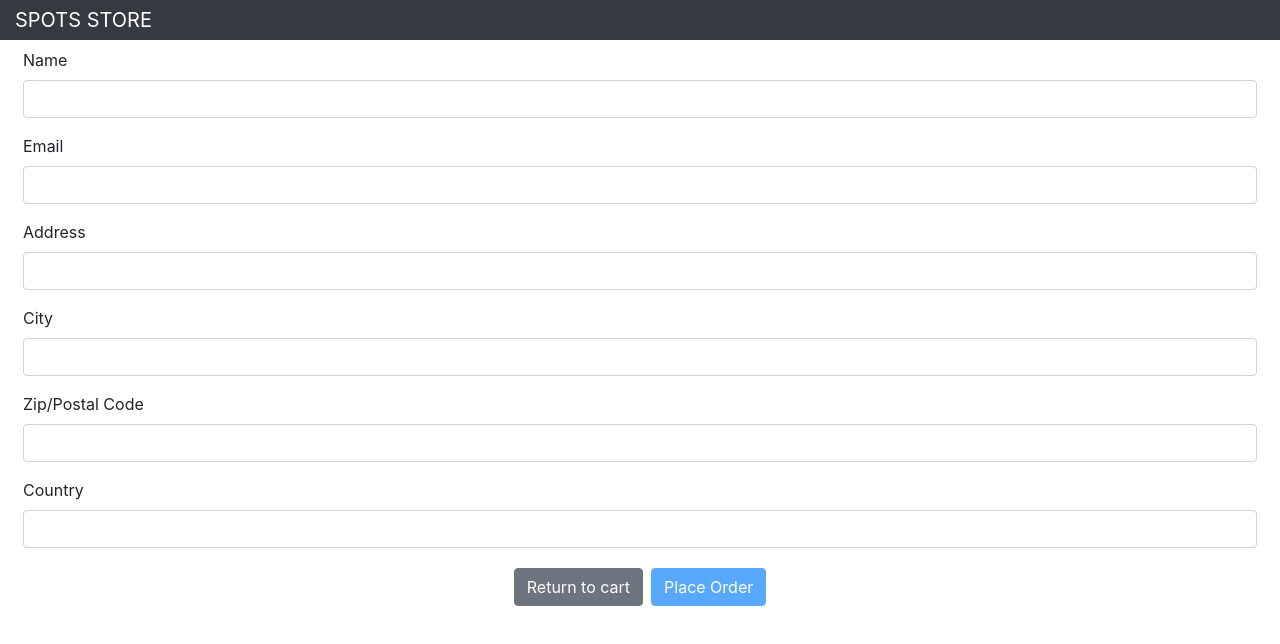
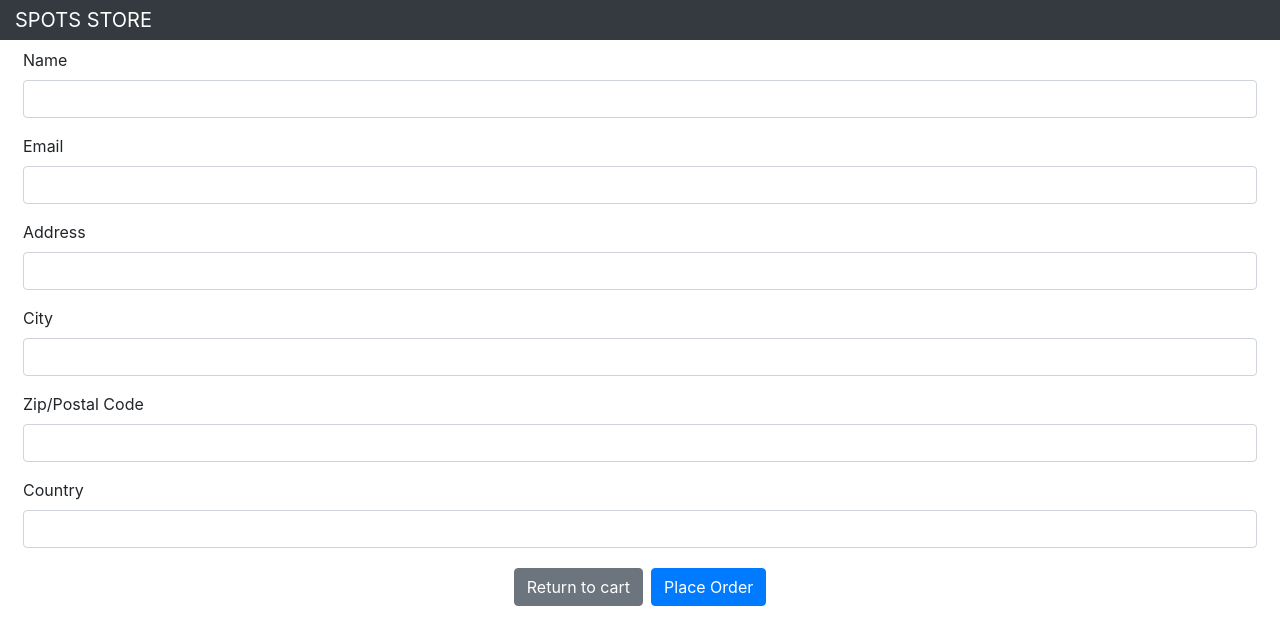
Before and after one commit to Olusamimaths/Sports-Store, a React (Create React App) app: page /shop/checkout in a window 1280 px wide. Shown: the top 644 px of the page. Built offline with nearby package versions, Linux system fonts and the light colour scheme; no server answers.

Commit message:
Fixed validation error bug

```diff
--- a/src/forms/ValidatedForm.js
+++ b/src/forms/ValidatedForm.js
@@ -1,59 +1,57 @@
 import React, { Component } from 'react';
-import { ValidationError } from './ValidationError';
-import { GetMessages } from './ValidationMessages';
+import { ValidationError } from './ValidationError'
+import { GetMessages } from "./ValidationMessages";
 
 export class ValidatedForm extends Component {
-    constructor(props){
+    constructor(props) {
         super(props);
         this.state = {
             validationErrors: {}
         }
         this.formElements = {};
     }
-
     handleSubmit = () => {
         this.setState(state => {
-            const newState = {...state, validationErrors:{}}
+            const newState = { ...state, validationErrors: {} }
             Object.values(this.formElements).forEach(elem => {
-                if(!elem.checkValidity()) {
+                if (!elem.checkValidity()) {
                     newState.validationErrors[elem.name] = GetMessages(elem);
                 }
             })
             return newState;
         }, () => {
-            // if there are no errors, call the submit callback
-            if(Object.keys(this.state.validationErrors).length === 0) {
+            if (Object.keys(this.state.validationErrors).length === 0) {
                 const data = Object.assign(...Object.entries(this.formElements)
-                .map(e => ({[e[0]]: e[1].value})));
+                    .map(e => ({ [e[0]]: e[1].value })))
                 this.props.submitCallback(data);
             }
-        })
+        });
     }
-
     registerRef = (element) => {
-        if(element !== null) {
+        if (element !== null) {
             this.formElements[element.name] = element;
         }
     }
-
     renderElement = (modelItem) => {
         const name = modelItem.name || modelItem.label.toLowerCase();
-        return <div className="form-group" key={modelItem.label} >
-            <label>{ modelItem.label }</label>
-            <ValidationError errors={ this.state.validationErrors[name]} />
-            <input className="form-control" name={name} ref={this.registerRef} {...this.props.defaultAtrrs} {...modelItem.attrs} />
+        return <div className="form-group" key={modelItem.label}>
+            <label>{modelItem.label}</label>
+            <ValidationError errors={this.state.validationErrors[name]} />
+            <input className="form-control" name={name} ref={this.registerRef}
+                {...this.props.defaultAttrs} {...modelItem.attrs} />
         </div>
     }
-
     render() {
         return <React.Fragment>
-            { this.props.formModel.map(m => this.renderElement(m)) }
+            {this.props.formModel.map(m => this.renderElement(m))}
             <div className="text-center">
-                <button className="btn btn-secondary m-1" onClick={this.props.cancelCallback}>
-                    {this.props.cancelText || 'Cancel'}
+                <button className="btn btn-secondary m-1"
+                    onClick={this.props.cancelCallback}>
+                    {this.props.cancelText || "Cancel"}
                 </button>
-                <button className="btn btn-primary m-1" onClick={ this.handleSubmit} disabled={this.props.cartNotEmpty}>
-                    {this.props.submitText || 'Submit'}
+                <button className="btn btn-primary m-1"
+                    onClick={this.handleSubmit}>
+                    {this.props.submitText || "Submit"}
                 </button>
             </div>
         </React.Fragment>
```
Also changed, not shown: src/forms/ValidationMessages.js (+6 -2 lines).
